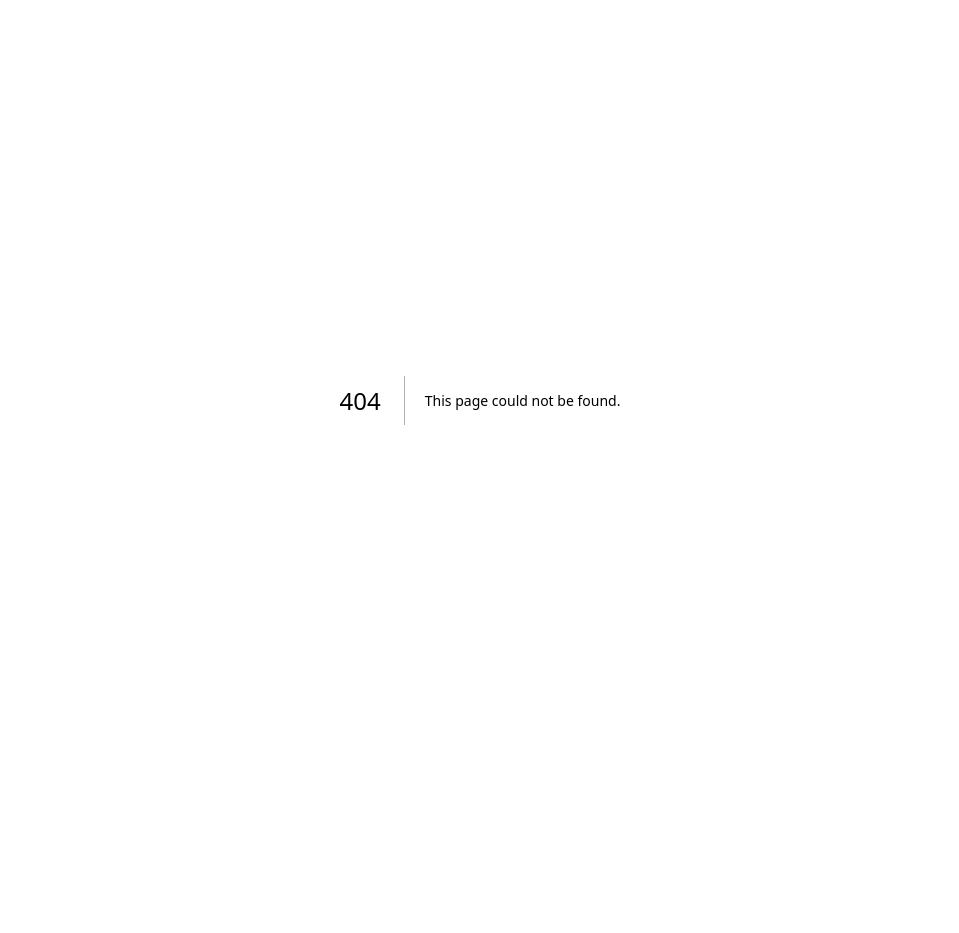
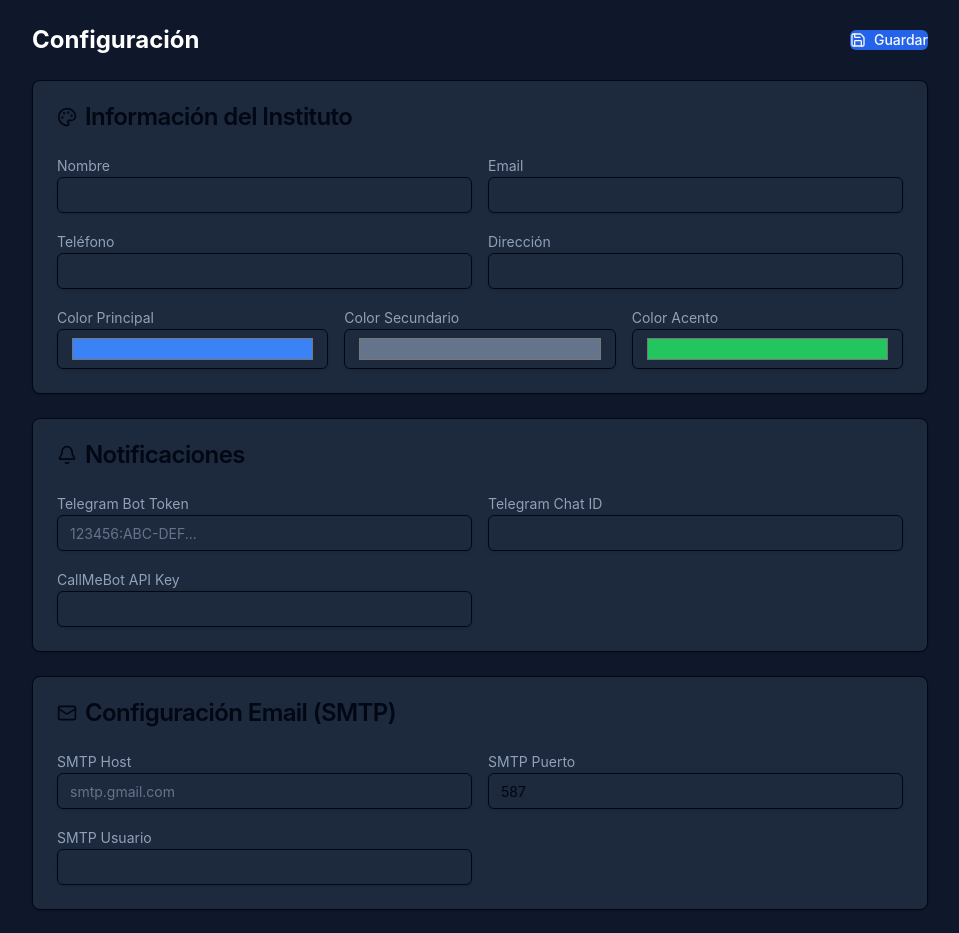
Before and after one commit to carnicero52/SchoolAssist, a Next.js app: page /admin/settings in a window 1280 px wide. Before the commit this address had no page. Shown: the top 933 px of the page, without its empty margins (160-1119 px from the left). Before the commit the page ends 800 px from the top, so only its background shows below. Built offline with nearby package versions, Linux system fonts and the light colour scheme.

Commit message:
feat: add settings page

```diff
--- /dev/null
+++ b/src/app/admin/settings/page.tsx
@@ -0,0 +1,260 @@
+'use client'
+
+import { useEffect, useState } from 'react'
+import { Card, CardContent, CardHeader, CardTitle } from '@/components/ui/card'
+import { Button } from '@/components/ui/button'
+import { Input } from '@/components/ui/input'
+import { Badge } from '@/components/ui/badge'
+import { Save, Palette, Bell, Clock, Mail, MessageSquare } from 'lucide-react'
+
+export default function SettingsPage() {
+  const [loading, setLoading] = useState(true)
+  const [saving, setSaving] = useState(false)
+  const [saved, setSaved] = useState(false)
+  const [config, setConfig] = useState({
+    name: '',
+    logo: '',
+    brandColor: '#3b82f6',
+    secondaryColor: '#64748b',
+    accentColor: '#22c55e',
+    email: '',
+    phone: '',
+    address: '',
+    telegramToken: '',
+    telegramChatId: '',
+    callmebotKey: '',
+    smtpHost: '',
+    smtpUser: '',
+    smtpPort: '587',
+    timezone: 'America/Caracas',
+    defaultTheme: 'dark',
+    graceMinutes: '15'
+  })
+
+  useEffect(() => { loadConfig() }, [])
+
+  const loadConfig = async () => {
+    try {
+      // In a real app, fetch from API
+      setLoading(false)
+    } catch (e) {
+      setLoading(false)
+    }
+  }
+
+  const saveConfig = async () => {
+    setSaving(true)
+    try {
+      // Save to API
+      await new Promise(r => setTimeout(r, 1000))
+      setSaved(true)
+      setTimeout(() => setSaved(false), 2000)
+    } catch (e) {
+      console.error(e)
+    } finally {
+      setSaving(false)
+    }
+  }
+
+  if (loading) return <div className="p-8 text-white">Cargando...</div>
+
+  return (
+    <div className="min-h-screen bg-slate-900 text-white p-6">
+      <div className="max-w-4xl mx-auto space-y-6">
+        <div className="flex justify-between items-center">
+          <h1 className="text-2xl font-bold">Configuración</h1>
+          <Button onClick={saveConfig} disabled={saving} className="bg-green-500">
+            <Save className="h-4 w-4 mr-2" />
+            {saving ? 'Guardando...' : saved ? '✓ Guardado' : 'Guardar'}
+          </Button>
+        </div>
+
+        {/* Basic Info */}
+        <Card className="bg-slate-800 border-slate-700">
+          <CardHeader>
+            <CardTitle className="flex items-center gap-2">
+              <Palette className="h-5 w-5" />
+              Información del Instituto
+            </CardTitle>
+          </CardHeader>
+          <CardContent className="space-y-4">
+            <div className="grid md:grid-cols-2 gap-4">
+              <div>
+                <label className="text-sm text-slate-400">Nombre</label>
+                <Input
+                  value={config.name}
+                  onChange={(e) => setConfig({...config, name: e.target.value})}
+                  className="bg-slate-700 border-slate-600"
+                />
+              </div>
+              <div>
+                <label className="text-sm text-slate-400">Email</label>
+                <Input
+                  type="email"
+                  value={config.email}
+                  onChange={(e) => setConfig({...config, email: e.target.value})}
+                  className="bg-slate-700 border-slate-600"
+                />
+              </div>
+              <div>
+                <label className="text-sm text-slate-400">Teléfono</label>
+                <Input
+                  value={config.phone}
+                  onChange={(e) => setConfig({...config, phone: e.target.value})}
+                  className="bg-slate-700 border-slate-600"
+                />
+              </div>
+              <div>
+                <label className="text-sm text-slate-400">Dirección</label>
+                <Input
+                  value={config.address}
+                  onChange={(e) => setConfig({...config, address: e.target.value})}
+                  className="bg-slate-700 border-slate-600"
+                />
+              </div>
+            </div>
+
+            <div className="grid md:grid-cols-3 gap-4">
+              <div>
+                <label className="text-sm text-slate-400">Color Principal</label>
+                <Input
+                  type="color"
+                  value={config.brandColor}
+                  onChange={(e) => setConfig({...config, brandColor: e.target.value})}
+                  className="h-10 bg-slate-700 border-slate-600"
+                />
+              </div>
+              <div>
+                <label className="text-sm text-slate-400">Color Secundario</label>
+                <Input
+                  type="color"
+                  value={config.secondaryColor}
+                  onChange={(e) => setConfig({...config, secondaryColor: e.target.value})}
+                  className="h-10 bg-slate-700 border-slate-600"
+                />
+              </div>
+              <div>
+                <label className="text-sm text-slate-400">Color Acento</label>
+                <Input
+                  type="color"
+                  value={config.accentColor}
+                  onChange={(e) => setConfig({...config, accentColor: e.target.value})}
+                  className="h-10 bg-slate-700 border-slate-600"
+                />
+              </div>
+            </div>
+          </CardContent>
+        </Card>
+
+        {/* Notifications */}
+        <Card className="bg-slate-800 border-slate-700">
+          <CardHeader>
+            <CardTitle className="flex items-center gap-2">
+              <Bell className="h-5 w-5" />
+              Notificaciones
+            </CardTitle>
+          </CardHeader>
+          <CardContent className="space-y-4">
+            <div className="grid md:grid-cols-2 gap-4">
+              <div>
+                <label className="text-sm text-slate-400">Telegram Bot Token</label>
+                <Input
+                  value={config.telegramToken}
+                  onChange={(e) => setConfig({...config, telegramToken: e.target.value})}
+                  className="bg-slate-700 border-slate-600"
+                  placeholder="123456:ABC-DEF..."
+                />
+              </div>
+              <div>
+                <label className="text-sm text-slate-400">Telegram Chat ID</label>
+                <Input
+                  value={config.telegramChatId}
+                  onChange={(e) => setConfig({...config, telegramChatId: e.target.value})}
+                  className="bg-slate-700 border-slate-600"
+                />
+              </div>
+              <div>
+                <label className="text-sm text-slate-400">CallMeBot API Key</label>
+                <Input
+                  value={config.callmebotKey}
+                  onChange={(e) => setConfig({...config, callmebotKey: e.target.value})}
+                  className="bg-slate-700 border-slate-600"
+                />
+              </div>
+            </div>
+          </CardContent>
+        </Card>
+
+        {/* Email */}
+        <Card className="bg-slate-800 border-slate-700">
+          <CardHeader>
+            <CardTitle className="flex items-center gap-2">
+              <Mail className="h-5 w-5" />
+              Configuración Email (SMTP)
+            </CardTitle>
+          </CardHeader>
+          <CardContent className="space-y-4">
+            <div className="grid md:grid-cols-2 gap-4">
+              <div>
+                <label className="text-sm text-slate-400">SMTP Host</label>
+                <Input
+                  value={config.smtpHost}
+                  onChange={(e) => setConfig({...config, smtpHost: e.target.value})}
+                  className="bg-slate-700 border-slate-600"
+                  placeholder="smtp.gmail.com"
+                />
+              </div>
+              <div>
+                <label className="text-sm text-slate-400">SMTP Puerto</label>
+                <Input
+                  value={config.smtpPort}
+                  onChange={(e) => setConfig({...config, smtpPort: e.target.value})}
+                  className="bg-slate-700 border-slate-600"
+                />
+              </div>
+              <div>
+                <label className="text-sm text-slate-400">SMTP Usuario</label>
+                <Input
+                  value={config.smtpUser}
+                  onChange={(e) => setConfig({...config, smtpUser: e.target.value})}
+                  className="bg-slate-700 border-slate-600"
+                />
+              </div>
+            </div>
+          </CardContent>
+        </Card>
+
+        {/* Time Settings */}
+        <Card className="bg-slate-800 border-slate-700">
+          <CardHeader>
+            <CardTitle className="flex items-center gap-2">
+              <Clock className="h-5 w-5" />
+              Configuración de Tiempo
+            </CardTitle>
+          </CardHeader>
+          <CardContent className="space-y-4">
+            <div className="grid md:grid-cols-2 gap-4">
+              <div>
+                <label className="text-sm text-slate-400">Zona Horaria</label>
+                <Input
+                  value={config.timezone}
+                  onChange={(e) => setConfig({...config, timezone: e.target.value})}
+                  className="bg-slate-700 border-slate-600"
+                />
+              </div>
+              <div>
+                <label className="text-sm text-slate-400">Minutos de Gracia (para считаr tarde)</label>
+                <Input
+                  type="number"
+                  value={config.graceMinutes}
+                  onChange={(e) => setConfig({...config, graceMinutes: e.target.value})}
+                  className="bg-slate-700 border-slate-600"
+                />
+              </div>
+            </div>
+          </CardContent>
+        </Card>
+      </div>
+    </div>
+  )
+}
```
